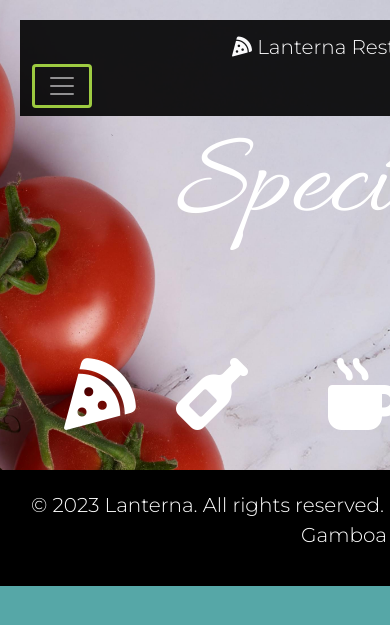
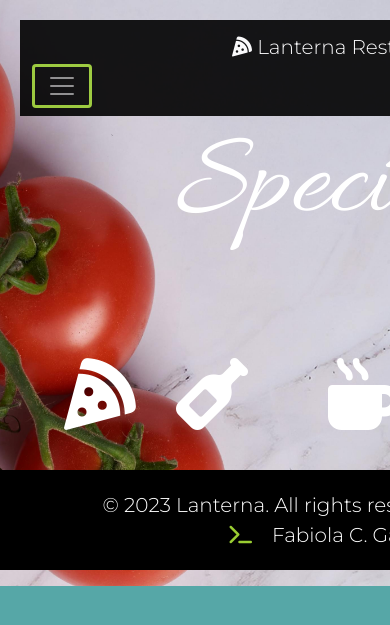
Before and after one commit to Fabscg/lanterna-marketplace, a PHP site: page /public/specials.html in a window 390 px wide; the page is wider, and only the part inside the window is pictured. Shown: the top 625 px of that part. Run offline with PHP 8.4, Linux system fonts and the light colour scheme; some libraries are stand-ins or nearby versions.

Commit message:
nothing to commit

```diff
--- a/public/index.html
+++ b/public/index.html
@@ -468,10 +468,10 @@
                 <th class="schedule">Monday<span>12:00-8pm</span></th>
             </tr>
             <tr>
-                <th class="schedule bg-dark">Tuesday<span>CLOSED</span></th>
+                <th class="schedule bg-danger">Tuesday<span>CLOSED</span></th>
             </tr>
             <tr>
-                <th class="schedule">Wednesday<span>CLOSED</span></th>
+                <th class="schedule">Wednesday<span>4pm-8pm</span></th>
             </tr>
             <tr>
                 <th class="schedule bg-dark">Thursday<span>4pm-8pm</span></th>
--- a/public/style.css
+++ b/public/style.css
@@ -430,6 +430,7 @@
 .second-footer {
     background-color: black;
     margin-bottom: 0;
+    position: absolute;
 }
 
 .nav-specials {
@@ -442,9 +443,9 @@
     background-size: cover;
     background-repeat: no-repeat;
     margin-top: 120px;
-    height: auto;
-    width: 100%;
+    height: 100%;
     z-index:-2;
+    position:absolute;
     background-attachment: fixed;
 }
 .specials-img{
@@ -548,6 +549,7 @@
     }
 
     .second-footer {
+        position:sticky;
         margin-bottom: 0;
         padding-bottom: 0;
     }
@@ -602,7 +604,7 @@
     }
 
     .copyright {
-        display: inline-block;
+        display: grid;
     }
 
     footer {
```
Also changed, not shown: 1 other file.
